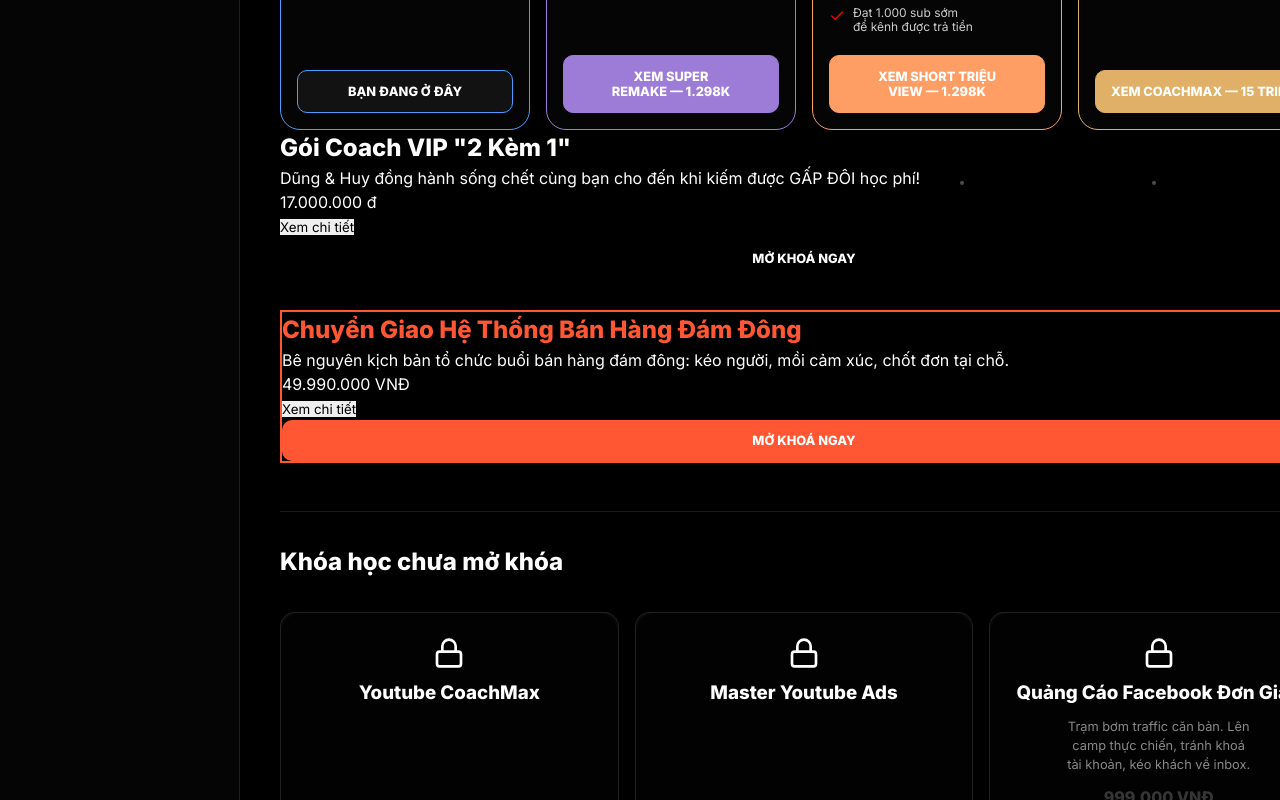
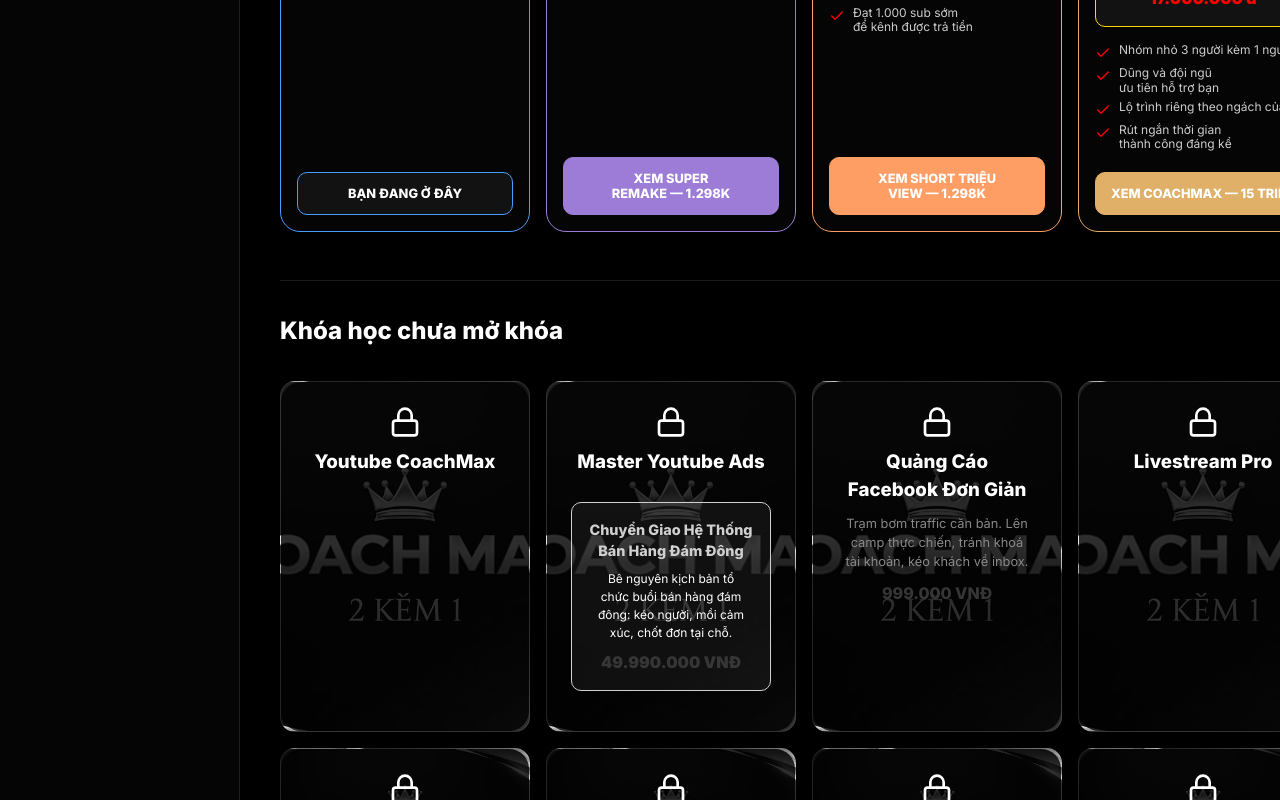
Before and after one commit to trungnguyen1592/app-phanthanhdung, a React (Vite) app: page /learning in a window 1280 px wide. Shown: the part 540-1340 px from the top of the page. Built offline with nearby package versions, Linux system fonts and the light colour scheme.

Commit message:
Feat: Integrate VIP details into course cards and update locked courses list

```diff
--- a/src/pages/LearningGuide.tsx
+++ b/src/pages/LearningGuide.tsx
@@ -41,13 +41,26 @@
     desc: 'Dũng và đội ngũ kèm tay bạn trong nhóm nhỏ 3 kèm 1 — bạn về đích nhanh hơn rất nhiều.',
     features: ['Nhóm nhỏ 3 người kèm 1 người', 'Dũng và đội ngũ ưu tiên hỗ trợ bạn', 'Lộ trình riêng theo ngách của bạn', 'Rút ngắn thời gian thành công đáng kể'],
     borderColor: '#e0af68',
-    buttonText: 'Xem CoachMax — 15 Triệu'
+    buttonText: 'Xem CoachMax — 15 Triệu',
+    vipDetails: {
+        title: 'Gói Coach VIP "2 Kèm 1"',
+        desc: 'Dũng & Huy đồng hành sống chết cùng bạn cho đến khi kiếm được GẤP ĐÔI học phí!',
+        price: '17.000.000 đ'
+    }
   },
 ];
 
 const lockedCourses = [
     { id: 5, title: 'Youtube CoachMax' },
-    { id: 6, title: 'Master Youtube Ads' },
+    {
+        id: 6,
+        title: 'Master Youtube Ads',
+        vipDetails: {
+            title: 'Chuyển Giao Hệ Thống Bán Hàng Đám Đông',
+            desc: 'Bê nguyên kịch bản tổ chức buổi bán hàng đám đông: kéo người, mồi cảm xúc, chốt đơn tại chỗ.',
+            price: '49.990.000 VNĐ'
+        }
+    },
     { id: 7, title: 'Quảng Cáo Facebook Đơn Giản', desc: 'Trạm bơm traffic căn bản. Lên camp thực chiến, tránh khoá tài khoản, kéo khách về inbox.', price: '999.000 VNĐ' },
     { id: 8, title: 'Livestream Pro' },
     { id: 9, title: 'Edit Video Cao Cấp' },
@@ -85,8 +98,15 @@
             <div className="course-badge">{course.subtitle}</div>
             <h3>{course.title}</h3>
             <p className="course-desc">{course.desc}</p>
+            {course.vipDetails && (
+                <div className="vip-box">
+                    <h4>{course.vipDetails.title}</h4>
+                    <p>{course.vipDetails.desc}</p>
+                    <div className="price-tag">{course.vipDetails.price}</div>
+                </div>
+            )}
             <ul className="feature-list">
-                {course.features.map((f, i) => <li key={i}><Check size={16} /> {f}</li>)}
+                {course.features && course.features.map((f, i) => <li key={i}><Check size={16} /> {f}</li>)}
             </ul>
             {course.isCurrent ? (
               <button className="btn-current">Bạn đang ở đây</button>
@@ -95,28 +115,6 @@
             )}
           </div>
         ))}
-      </div>
-
-      <div className="coach-vip-section">
-        <div className="coach-vip-card">
-            <h2>Gói Coach VIP "2 Kèm 1"</h2>
-            <p>Dũng & Huy đồng hành sống chết cùng bạn cho đến khi kiếm được GẤP ĐÔI học phí!</p>
-            <div className="price-tag">17.000.000 đ</div>
-            <div className="vip-actions">
-                <button className="btn-outline">Xem chi tiết</button>
-                <button className="btn-view">Mở khoá ngay</button>
-            </div>
-        </div>
-
-        <div className="coach-vip-card" style={{marginTop: '2rem', border: '2px solid #FF5733'}}>
-            <h2 style={{color: '#FF5733'}}>Chuyển Giao Hệ Thống Bán Hàng Đám Đông</h2>
-            <p>Bê nguyên kịch bản tổ chức buổi bán hàng đám đông: kéo người, mồi cảm xúc, chốt đơn tại chỗ.</p>
-            <div className="price-tag">49.990.000 VNĐ</div>
-            <div className="vip-actions">
-                <button className="btn-outline">Xem chi tiết</button>
-                <button className="btn-view" style={{backgroundColor: '#FF5733'}}>Mở khoá ngay</button>
-            </div>
-        </div>
       </div>
 
       <div className="locked-courses-section">
@@ -128,6 +126,13 @@
                     <h3>{course.title}</h3>
                     {course.desc && <p className="locked-desc">{course.desc}</p>}
                     {course.price && <p className="locked-price">{course.price}</p>}
+                    {course.vipDetails && (
+                        <div className="vip-box">
+                            <h4>{course.vipDetails.title}</h4>
+                            <p>{course.vipDetails.desc}</p>
+                            <div className="price-tag">{course.vipDetails.price}</div>
+                        </div>
+                    )}
                 </div>
             ))}
         </div>
--- a/src/styles/LearningGuide.css
+++ b/src/styles/LearningGuide.css
@@ -40,30 +40,6 @@
   transition: all 0.3s ease;
   width: 100%;
   max-width: 325px;
-}
-
-.course-card-bg {
-  position: relative;
-  background-image: url('/images/course-coachmax-DA83_mcX.png');
-  background-size: cover;
-  background-position: center;
-  filter: grayscale(100%);
-}
-
-.course-card-bg::before {
-  content: '';
-  position: absolute;
-  top: 0;
-  left: 0;
-  width: 100%;
-  height: 100%;
-  background: rgba(0, 0, 0, 0.8);
-  border-radius: 20px;
-}
-
-.course-card-bg > * {
-  position: relative;
-  z-index: 1;
 }
 
 /* Hiệu ứng hover sử dụng biến CSS --hover-color từ React */
@@ -126,6 +102,31 @@
   font-size: 0.85rem;
 }
 
+.vip-box {
+    background: rgba(255, 255, 255, 0.05);
+    padding: 1rem;
+    border-radius: 10px;
+    margin: 1rem 0;
+    border: 1px solid #FFD700;
+}
+
+.vip-box h4 {
+    color: #FFD700;
+    font-size: 0.9rem;
+    margin-bottom: 0.5rem;
+}
+
+.vip-box p {
+    font-size: 0.75rem;
+    color: #fff;
+    margin-bottom: 0.5rem;
+}
+
+.price-tag {
+    font-weight: 900;
+    color: #FF0000;
+}
+
 .feature-list {
   list-style: none;
   margin-bottom: 1rem;
@@ -184,7 +185,7 @@
 
 .locked-grid {
     display: grid;
-    grid-template-columns: repeat(3, 1fr);
+    grid-template-columns: repeat(auto-fit, minmax(200px, 1fr));
     gap: 1rem;
     margin-top: 2rem;
 }
@@ -201,6 +202,30 @@
     text-align: center;
 }
 
+.course-card-bg {
+  position: relative;
+  background-image: url('/images/course-coachmax-DA83_mcX.png');
+  background-size: cover;
+  background-position: center;
+  filter: grayscale(100%);
+}
+
+.course-card-bg::before {
+  content: '';
+  position: absolute;
+  top: 0;
+  left: 0;
+  width: 100%;
+  height: 100%;
+  background: rgba(0, 0, 0, 0.8);
+  border-radius: 20px;
+}
+
+.course-card-bg > * {
+  position: relative;
+  z-index: 1;
+}
+
 .locked-desc {
     font-size: 0.8rem;
     color: #888;
@@ -213,7 +238,7 @@
 
 @media (max-width: 1200px) {
   .course-grid {
-    grid-template-columns: repeat(2, minmax(280px, 1fr));
+    grid-template-columns: repeat(2, minmax(250px, 1fr));
   }
 }
 
```
